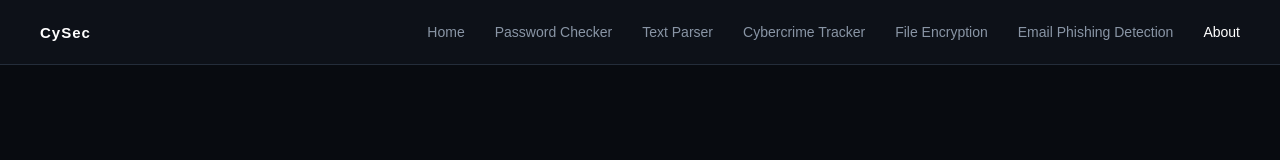
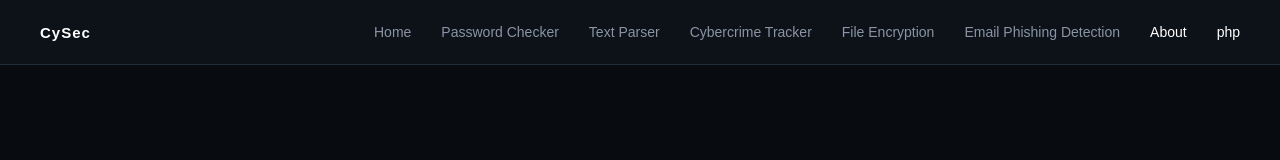
Before and after one commit to kieranhsng/CyberSec-Website, a plain HTML site: page about.html in a window 1280 px wide. Drawn offline with Linux system fonts and the light colour scheme.

Commit message:
Update about.html

```diff
--- a/about.html
+++ b/about.html
@@ -26,6 +26,7 @@
             <a href="encryption.html">File Encryption</a>
             <a href="detection.html">Email Phishing Detection</a>
             <a href="about.html" class="active">About</a>
+            <a href="index2.php" class="active">php</a>
         </div>
 
     </nav>
```
